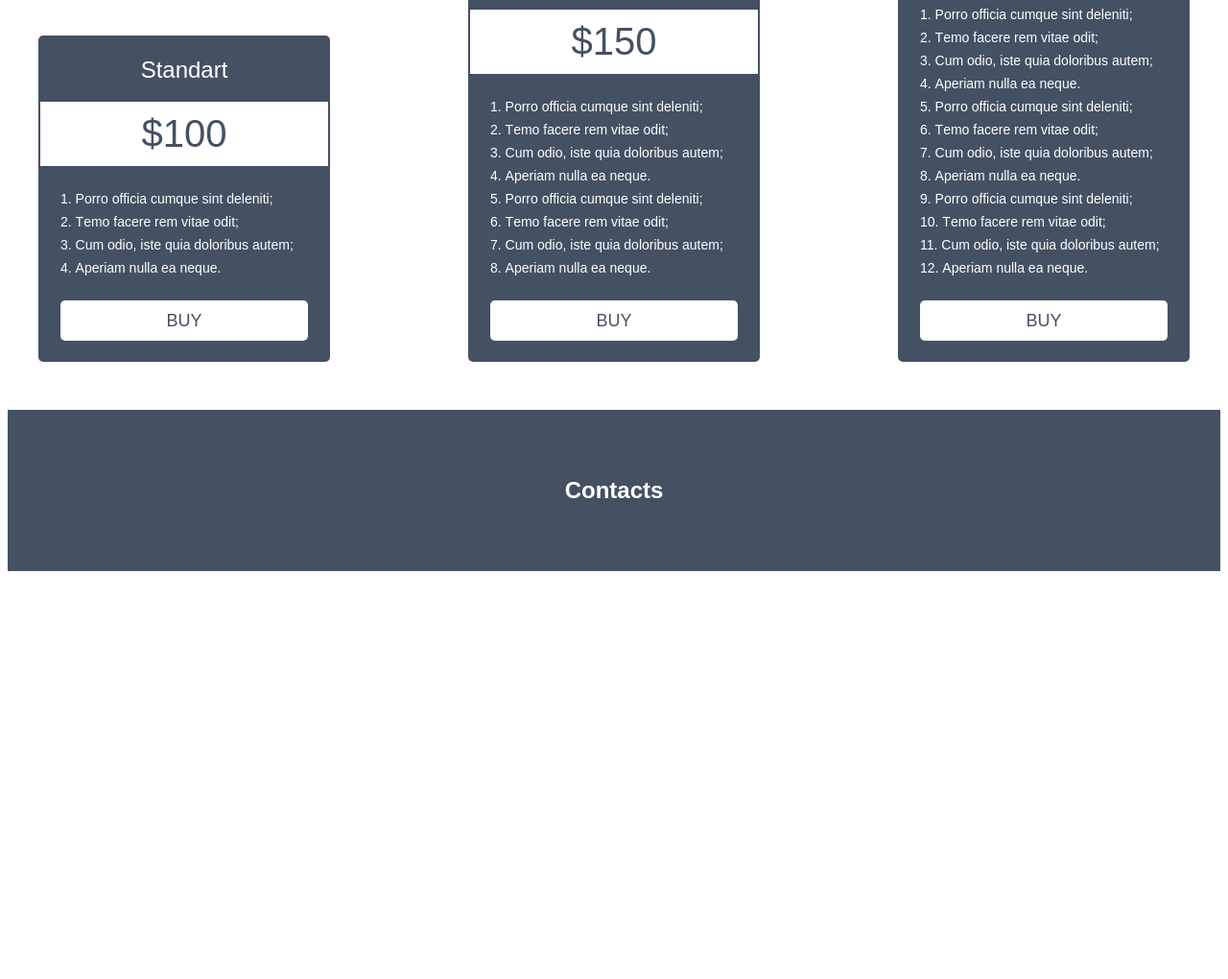
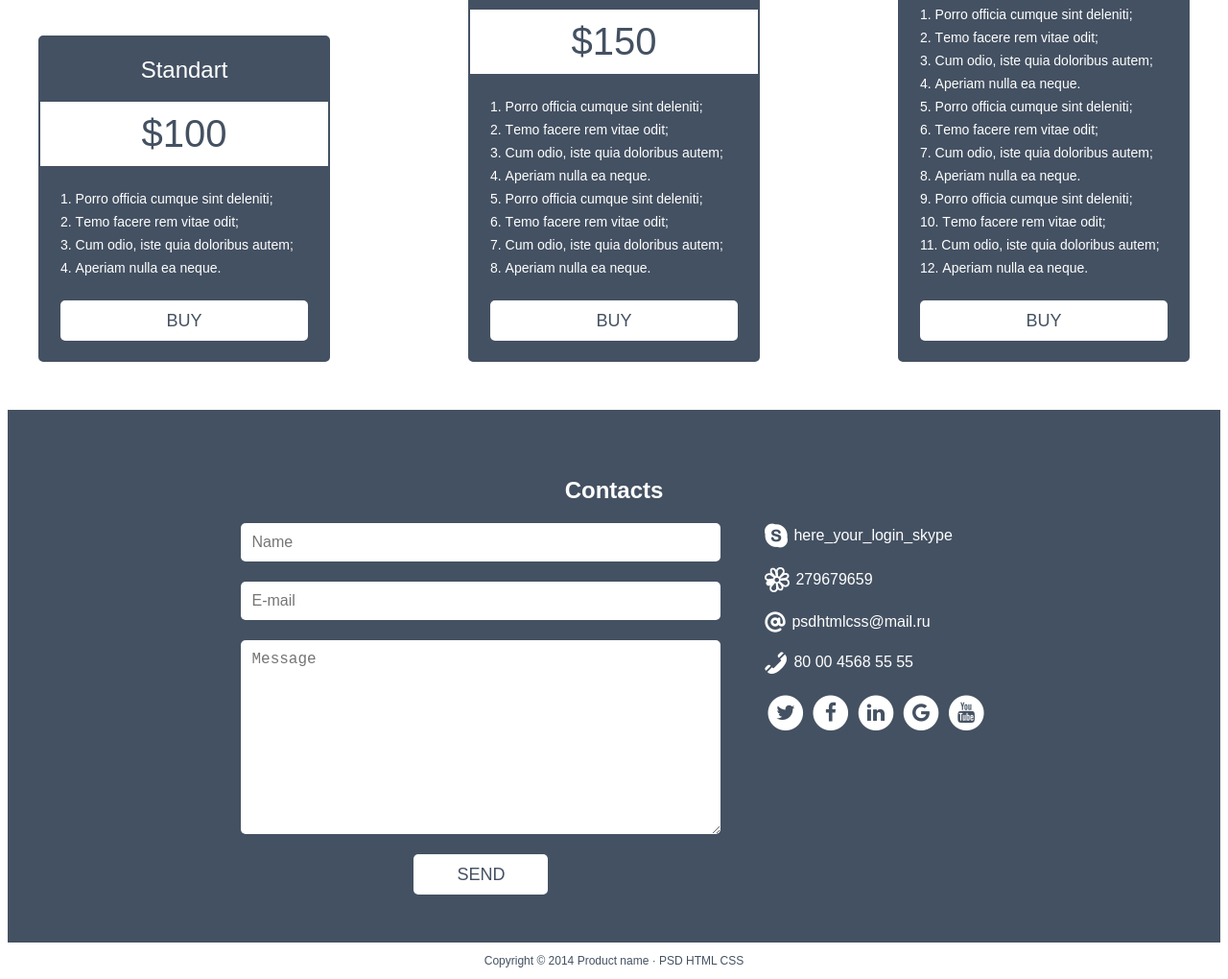
Before and after one commit to YanVI9/maket_5_minilending, a plain HTML site: page index.html in a window 1280 px wide. Shown: the part 2440-3460 px from the top of the page at 96% size. Before the commit the page ends 3143 px from the top, so only its background shows below. Drawn offline with Linux system fonts and the light colour scheme.

Commit message:
Добавлен блок Контакты и Copywrite

```diff
--- a/css/style.css
+++ b/css/style.css
@@ -268,3 +268,79 @@ body {
     color: #445162;
     font-size: 18px;
 }
+
+/* contakts-box */
+
+.contakts-box {
+    display: flex;
+    justify-content: center;
+}
+
+.address, .form {
+    margin: 0 23px;
+}
+
+.form {
+    width: 500px;
+    display: flex;
+    flex-direction: column;
+    align-items: stretch;
+}
+
+.form__input {
+    line-height: 40px;
+    border: 0;
+    border-radius: 5px;
+    font-size: 16px;
+    color: #445162;
+    padding: 0 11px;
+    margin-bottom: 21px;
+}
+
+.form__message {
+    border: 0;
+    border-radius: 5px;
+    font-size: 16px;
+    color: #445162;
+    padding: 11px 11px;
+    margin-bottom: 21px;
+}
+
+.form__button {
+    line-height: 40px;
+    width: 140px;
+    align-self: center;
+    border: 0;
+    border-radius: 5px;
+    background-color: white;
+    color: #445162;
+    font-size: 18px;
+}
+
+.address {
+
+}
+
+.address__text {
+    display: flex;
+    align-items: center;
+    font-size: 16px;
+    font-style: normal;
+    margin: 0 0 20px 0;
+}
+
+.address__icon {
+    margin-right: 6px;
+}
+
+.social__icon_color-dark {
+    color: #445162;
+}
+
+/* footer */
+
+.footer__text  {
+    font-size: 12px;
+    text-align: center;
+    color: #445162;
+}
--- a/index.html
+++ b/index.html
@@ -281,12 +281,62 @@
             </div>
         </div>
     </section>
-    <footer class="section section_darkblue">
+    <section class="section section_darkblue">
         <div class="block-cover">
             <h2 class="section__caption_type-center">Contacts</h2>
+            <div class="contakts-box">
+                <form action="#" class="form">
+                    <input type="text" class="form__input" placeholder="Name">
+                    <input type="text" class="form__input" placeholder="E-mail">
+                    <textarea name="" id="" cols="30" rows="10" class="form__message" placeholder="Message"></textarea>
+                    <button class="form__button">SEND</button>
+                </form>
+                <address class="address">
+                    <p class="address__text">
+                        <img src="img/skype.png" alt="" class="address__icon">
+                        here_your_login_skype
+                    </p>
+                    <p class="address__text">
+                        <img src="img/icq.png" alt="" class="address__icon">
+                        279679659
+                    </p>
+                    <p class="address__text">
+                        <img src="img/email.png" alt="" class="address__icon">
+                        psdhtmlcss@mail.ru
+                    </p>
+                    <p class="address__text">
+                        <img src="img/phone.png" alt="" class="address__icon">
+                        80 00 4568 55 55
+                    </p>
+                    <div class="social">
+                        <span class="fa-stack fa-lg">
+                            <i class="fa fa-circle fa-stack-2x" aria-hidden="true"></i>
+                            <i class="fa fa-twitter fa-stack-1x social__icon_color-dark" aria-hidden="true"></i>
+                        </span>
+                        <span class="fa-stack fa-lg">
+                            <i class="fa fa-circle fa-stack-2x" aria-hidden="true"></i>
+                            <i class="fa fa-facebook fa-stack-1x social__icon_color-dark" aria-hidden="true"></i>
+                        </span>
+                        <span class="fa-stack fa-lg">
+                            <i class="fa fa-circle fa-stack-2x" aria-hidden="true"></i>
+                            <i class="fa fa-linkedin fa-stack-1x social__icon_color-dark" aria-hidden="true"></i>
+                        </span>
+                        <span class="fa-stack fa-lg">
+                            <i class="fa fa-circle fa-stack-2x" aria-hidden="true"></i>
+                            <i class="fa fa-google fa-stack-1x social__icon_color-dark" aria-hidden="true"></i>
+                        </span>
+                        <span class="fa-stack fa-lg">
+                            <i class="fa fa-circle fa-stack-2x" aria-hidden="true"></i>
+                            <i class="fa fa-youtube fa-stack-1x social__icon_color-dark" aria-hidden="true"></i>
+                        </span>
+                    </div>
+                </address>
+            </div>
         </div>
+    </section>
+    <footer class="footer ">
+        <p class="footer__text">Copyright &copy; 2014 Product name · PSD HTML CSS</p>
     </footer>
-    <section class="section"></section>
 </body>
 
 </html>
```
Also changed, not shown: img/email.png (added), img/icq.png (added), img/phone.png (added), img/skype.png (added).
